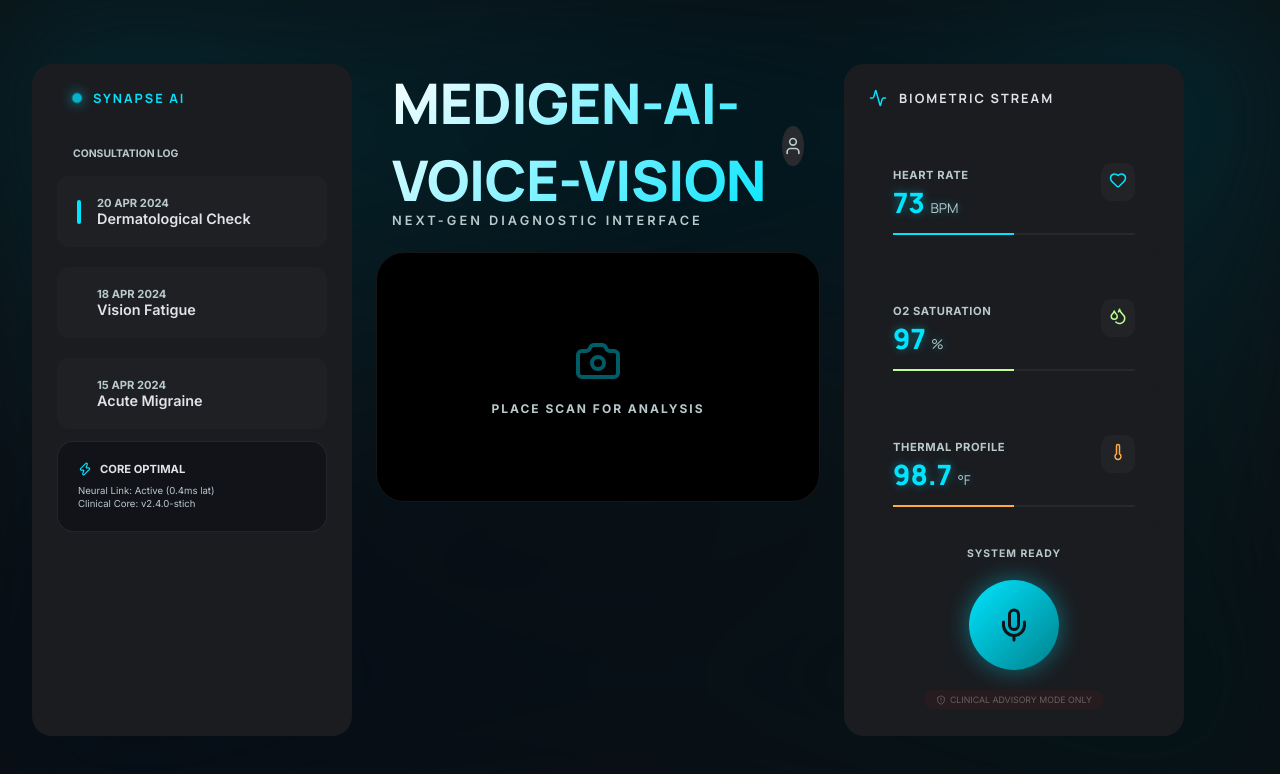
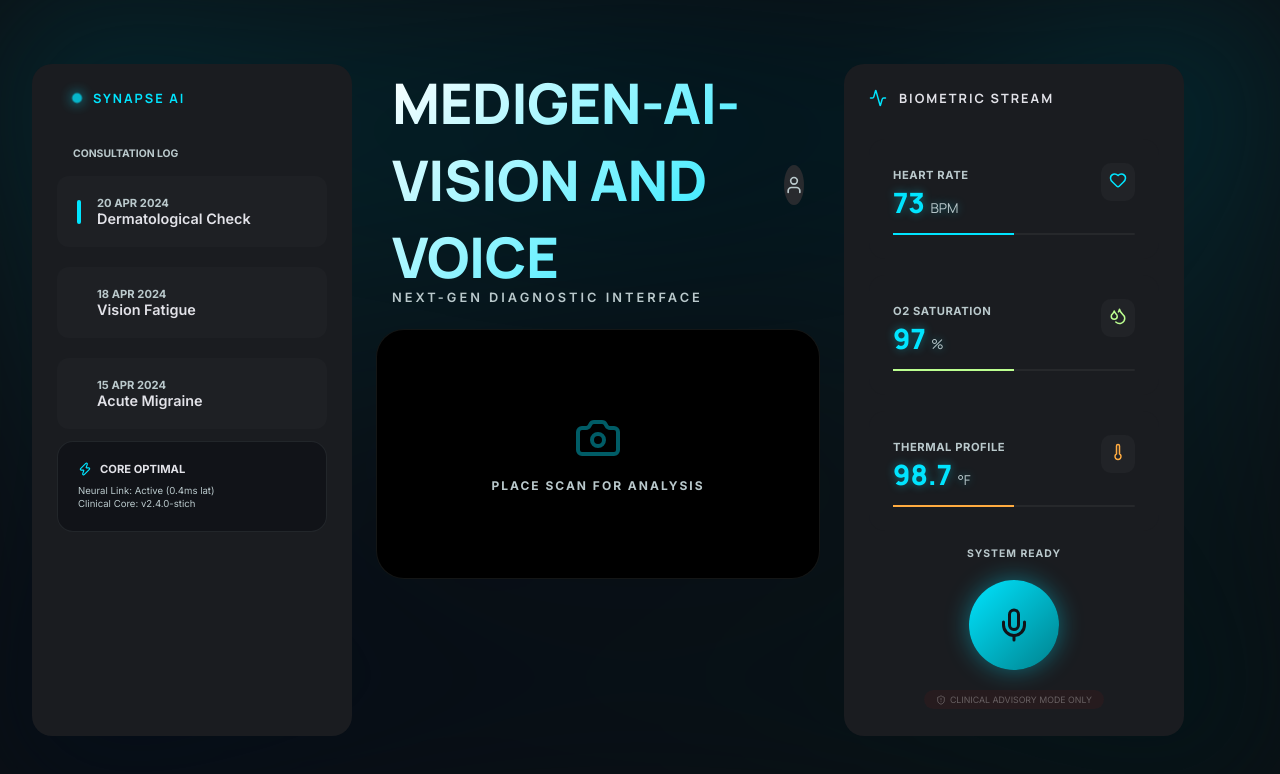
Before and after one commit to Ansh7473/medisync, a React (Vite) app in the folder frontend/: page / in a window 1280 px wide. Shown: the top 774 px of the page. Built offline with nearby package versions, Linux system fonts and the light colour scheme; no server answers.

Commit message:
UI: Final branding update to MEDIGEN-AI-VISION AND VOICE

```diff
--- a/frontend/src/App.jsx
+++ b/frontend/src/App.jsx
@@ -178,7 +178,7 @@ function App() {
                 initial={{ opacity: 0 }}
                 animate={{ opacity: 1 }}
                 transition={{ duration: 1 }}
-              >MEDIGEN-AI-VOICE-VISION</motion.h1>
+              >MEDIGEN-AI-VISION AND VOICE</motion.h1>
               <p style={{ color: 'var(--text-dim)', fontSize: '0.8rem', fontWeight: 600, letterSpacing: '3px', marginTop: '-5px' }}>NEXT-GEN DIAGNOSTIC INTERFACE</p>
             </div>
             <div style={{ width: '40px', height: '40px', borderRadius: '50%', background: 'var(--surface-high)', display: 'flex', alignItems: 'center', justifyContent: 'center' }}>
```
